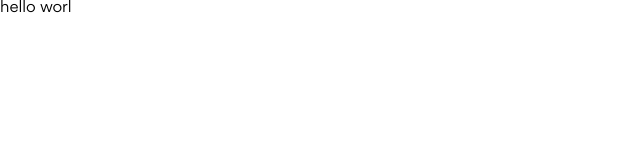
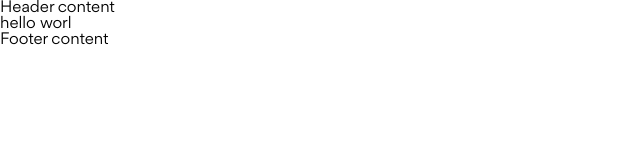
Before and after one commit to thanhnam1307/-e-commerce, a website: page index.html in a window 1280 px wide. Shown: the whole page, without its empty margins (0-640 px from the left). Drawn offline with nearby package versions, Linux system fonts and the light colour scheme; files that its build step writes are made by us from their sources.

Commit message:
Tái sử dụng header, footer trong trang

```diff
--- /dev/null
+++ b/assets/js/scripts.js
@@ -0,0 +1,15 @@
+function load(selector, path) {
+  const cached = localStorage.getItem(path);
+  if (cached) {
+    document.querySelector(selector).innerHTML = cached;
+  }
+
+  fetch(path)
+    .then((res) => res.text())
+    .then((html) => {
+      if (html !== cached) {
+        document.querySelector(selector).innerHTML = html;
+        localStorage.setItem(path, html);
+      }
+    });
+}
--- a/index.html
+++ b/index.html
@@ -35,8 +35,22 @@
     <link rel="stylesheet" href="./assets/fonts/stylesheet.css" />
     <!-- Styles -->
     <link rel="stylesheet" href="./assets/css/main.css" />
+    <script src="./assets/js/scripts.js"></script>
   </head>
   <body>
+    <!-- Header -->
+    <header id="header"></header>
+    <script>
+      load("#header", "./template/header.html");
+    </script>
+
+    <!-- Main -->
     <h1>hello worl</h1>
+
+    <!-- Footer -->
+    <footer id="footer"></footer>
+    <script>
+      load("#footer", "./template/footer.html");
+    </script>
   </body>
 </html>
--- /dev/null
+++ b/template/footer.html
@@ -0,0 +1,3 @@
+<div class="footer__inner">
+  <h2 class="footer">Footer content</h2>
+</div>
--- /dev/null
+++ b/template/header.html
@@ -0,0 +1,3 @@
+<div class="header__inner">
+  <h2 class="header">Header content</h2>
+</div>
```
